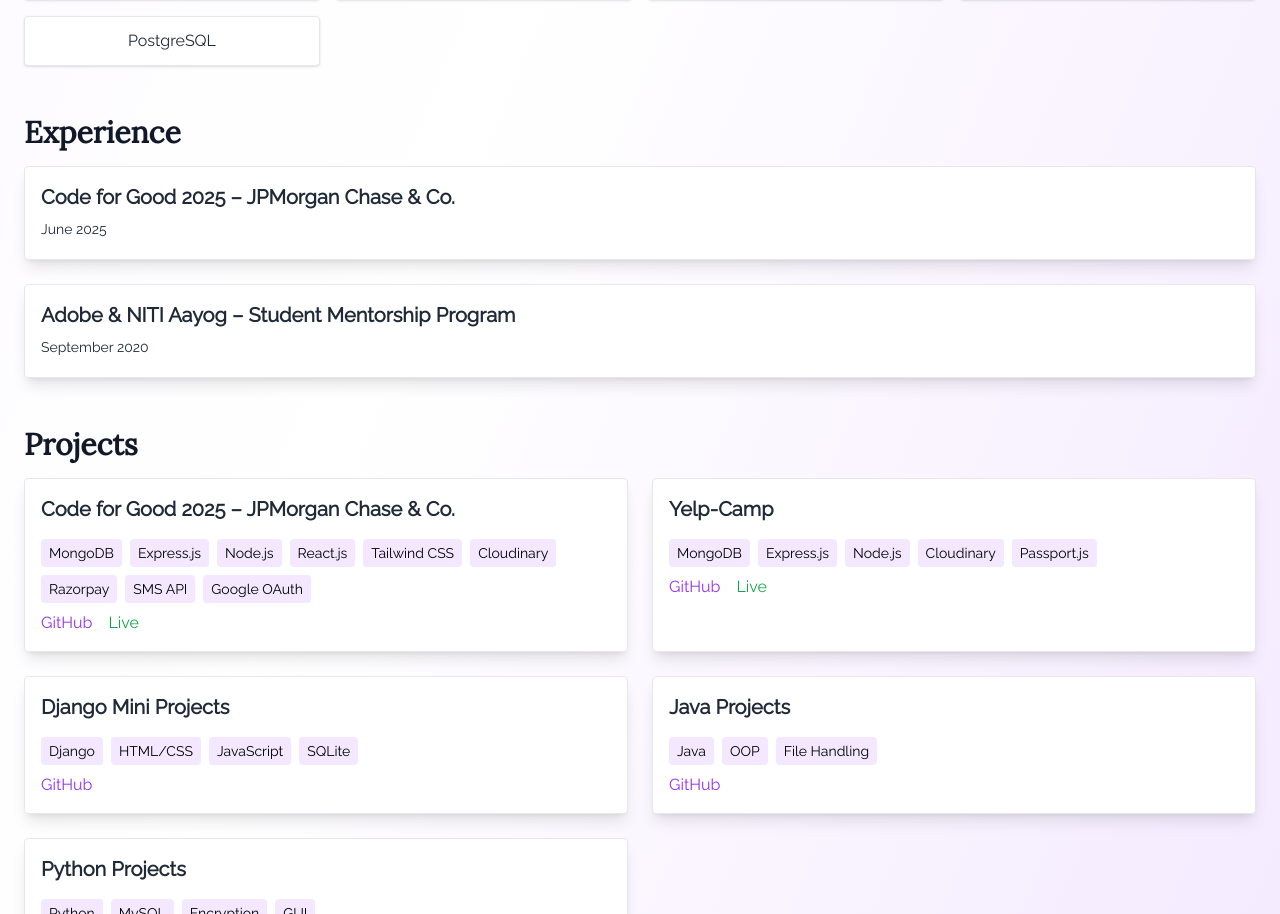
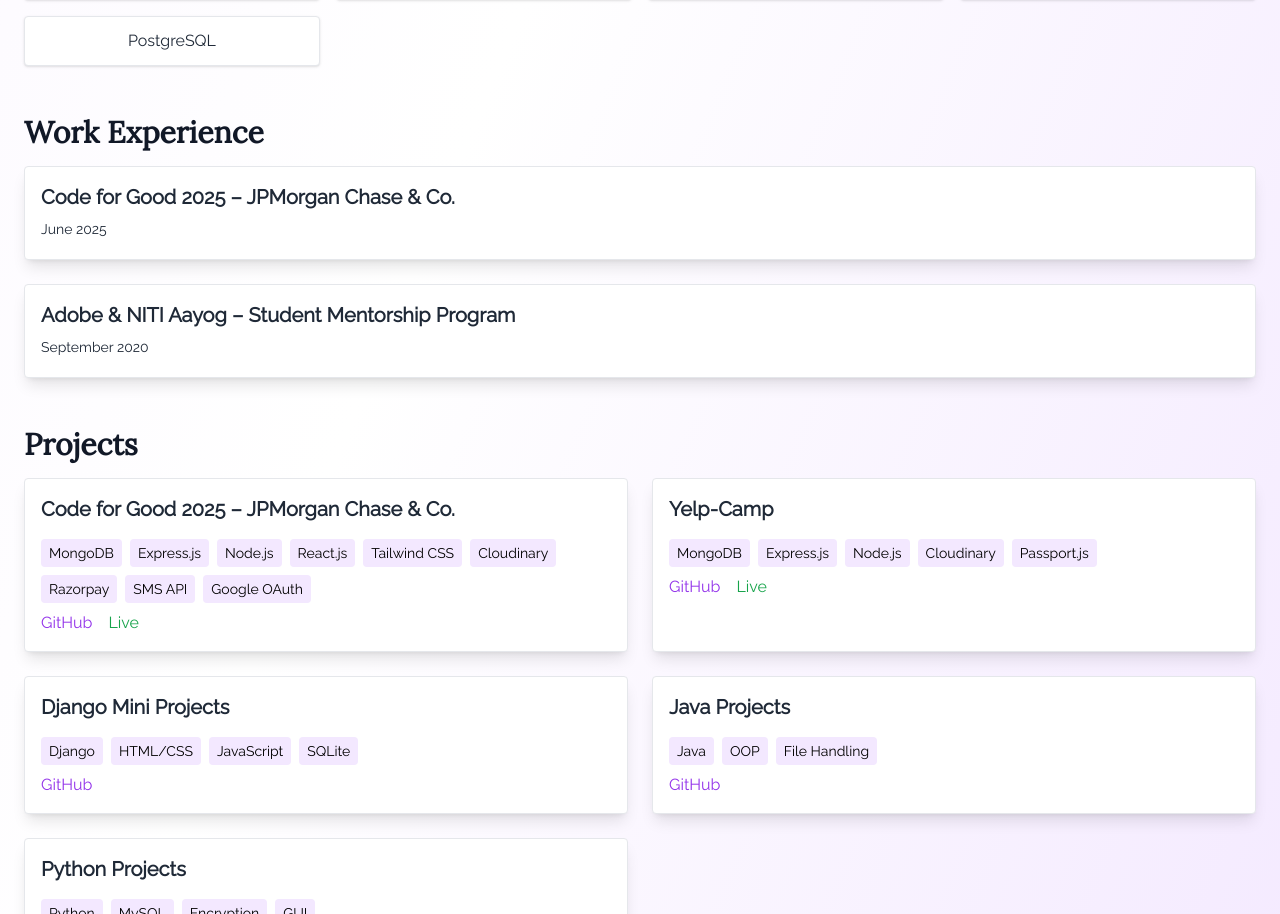
Before and after one commit to SubhankarA8415/Portfolio, a React (Vite) app in the folder portfolio/: page / in a window 1280 px wide. Shown: the part 1818-2732 px from the top of the page. Built offline with nearby package versions, Linux system fonts and the light colour scheme.

Commit message:
Update App.jsx

```diff
--- a/portfolio/src/App.jsx
+++ b/portfolio/src/App.jsx
@@ -215,7 +215,7 @@
 
       {/* Experience */}
       <motion.section id="experience" className="p-6" initial="hidden" whileInView="visible" viewport={{ once: true }} variants={fadeInUp}>
-        <h3 className="text-3xl font-semibold mb-4 font-[Lora]">Experience</h3>
+        <h3 className="text-3xl font-semibold mb-4 font-[Lora]">Work Experience</h3>
         <div className="grid md:grid-cols-1 gap-6">
           {experience.map(({ title, duration, desc }, i) => (
             <motion.div key={i} custom={i} variants={fadeInUp} initial="hidden" whileInView="visible"
```
